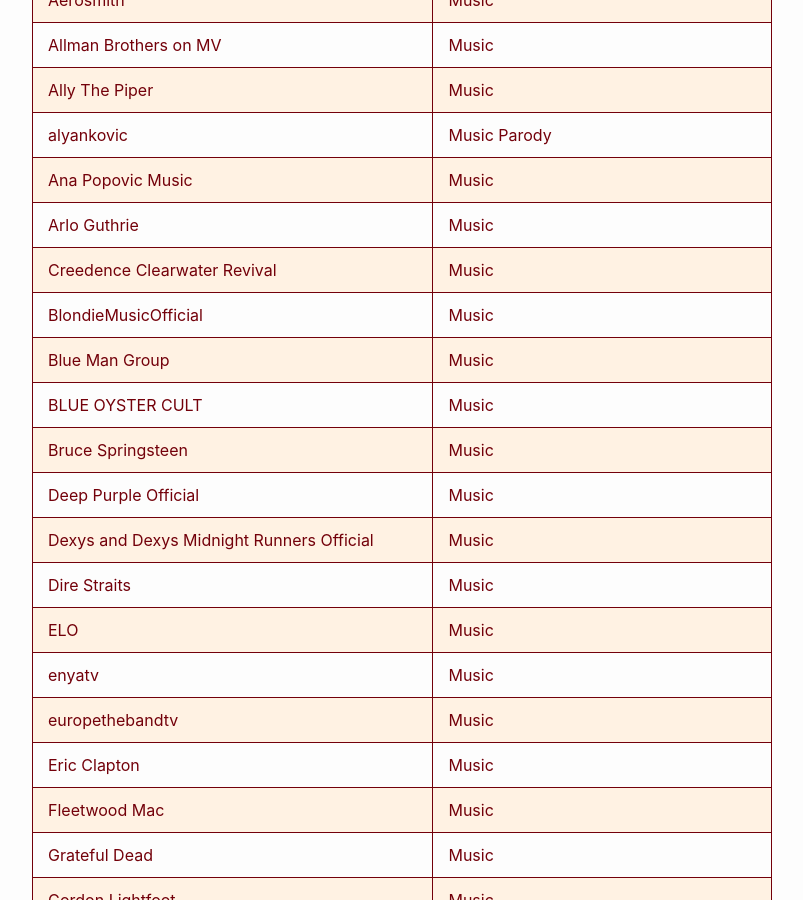
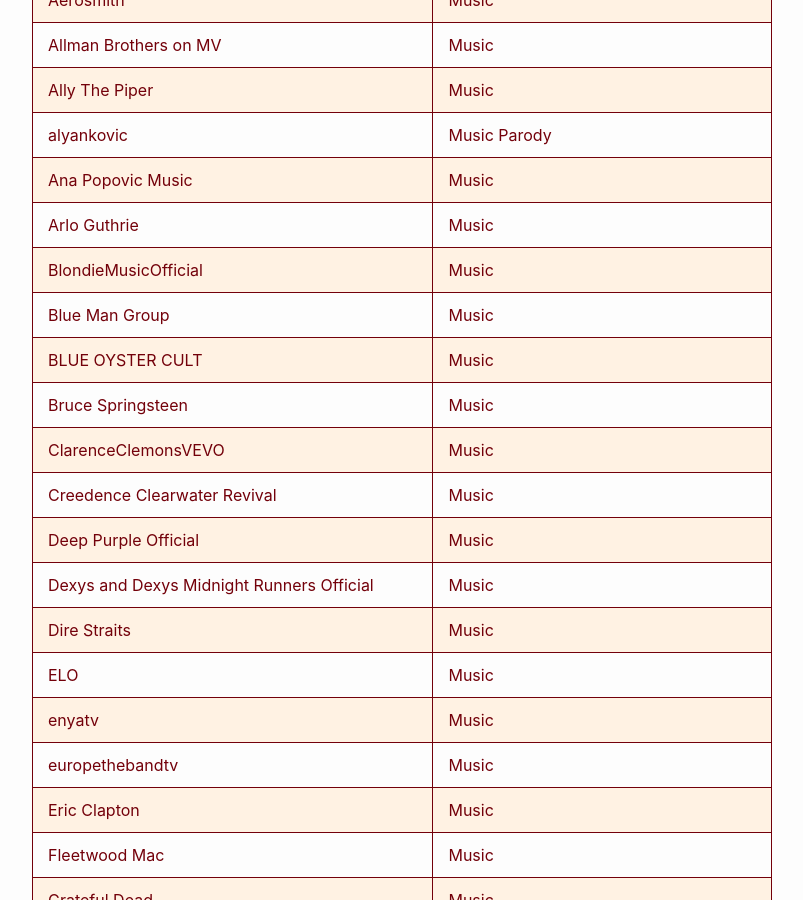
Before and after one commit to RalphHightower/RalphHightower, a Jekyll site: the page built from YouTubeSubscribedChannels.md, in a window 1280 px wide and 900 px high, scrolled down 2733 px. Shown: the whole window, without its empty margins (238-1041 px from the left). Built offline with Jekyll 4.4.1, drawn with Linux system fonts in a browser that asks for light colours; our own code applies the rules of GitHub Pages for plain Markdown files.

Commit message:
[docs](doc): added Clarence Clemons YouTube channel

```diff
--- a/YouTubeSubscribedChannels.md
+++ b/YouTubeSubscribedChannels.md
@@ -48,11 +48,12 @@
 | [alyankovic](https://youtube.com/@alyankovic ) | Music Parody |
 | [Ana Popovic Music](https://youtube.com/@AnaPopovicMusic ) | Music |
 | [Arlo Guthrie](https://youtube.com/@ArloGuthrieRSR ) | Music |
-| [Creedence Clearwater Revival](https://youtube.com/@TheOfficialCCR ) | Music |
 | [BlondieMusicOfficial](https://youtube.com/@BlondieMusicOfficial ) | Music |
 | [Blue Man Group](https://youtube.com/@bluemangroup ) | Music |
 | [BLUE OYSTER CULT](https://youtube.com/@BLUEOYSTERCULTofficial ) | Music |
 | [Bruce Springsteen](https://youtube.com/@brucespringsteen ) | Music |
+| [ClarenceClemonsVEVO](https://youtube.com/@ClarenceClemonsVEVO ) | Music |
+| [Creedence Clearwater Revival](https://youtube.com/@TheOfficialCCR ) | Music |
 | [Deep Purple Official](https://youtube.com/@DeepPurpleOfficial ) | Music |
 | [Dexys and Dexys Midnight Runners Official](https://youtube.com/@dexysofficial ) | Music |
 | [Dire Straits](https://youtube.com/@direstraitsofficial ) | Music |
```
